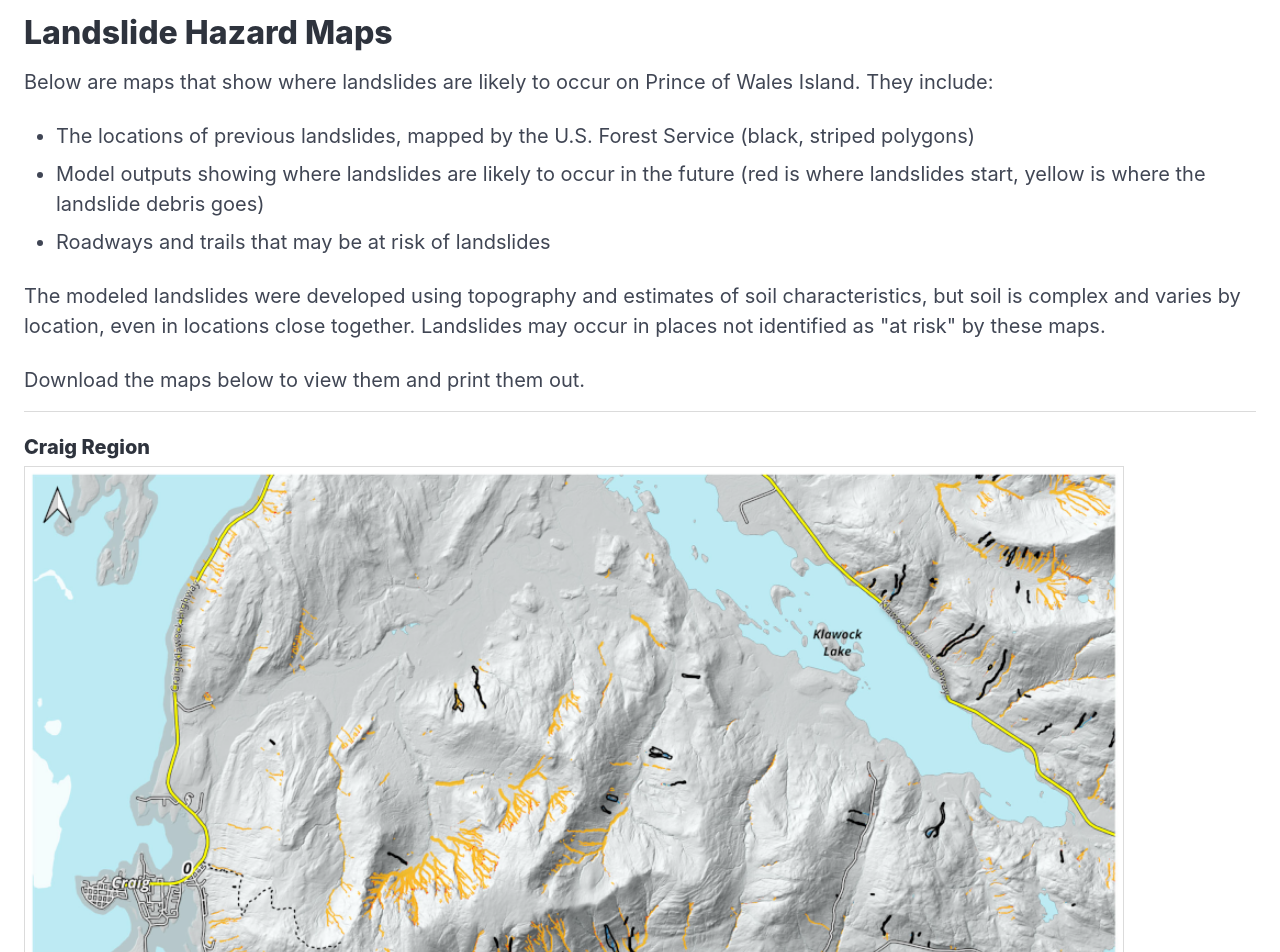
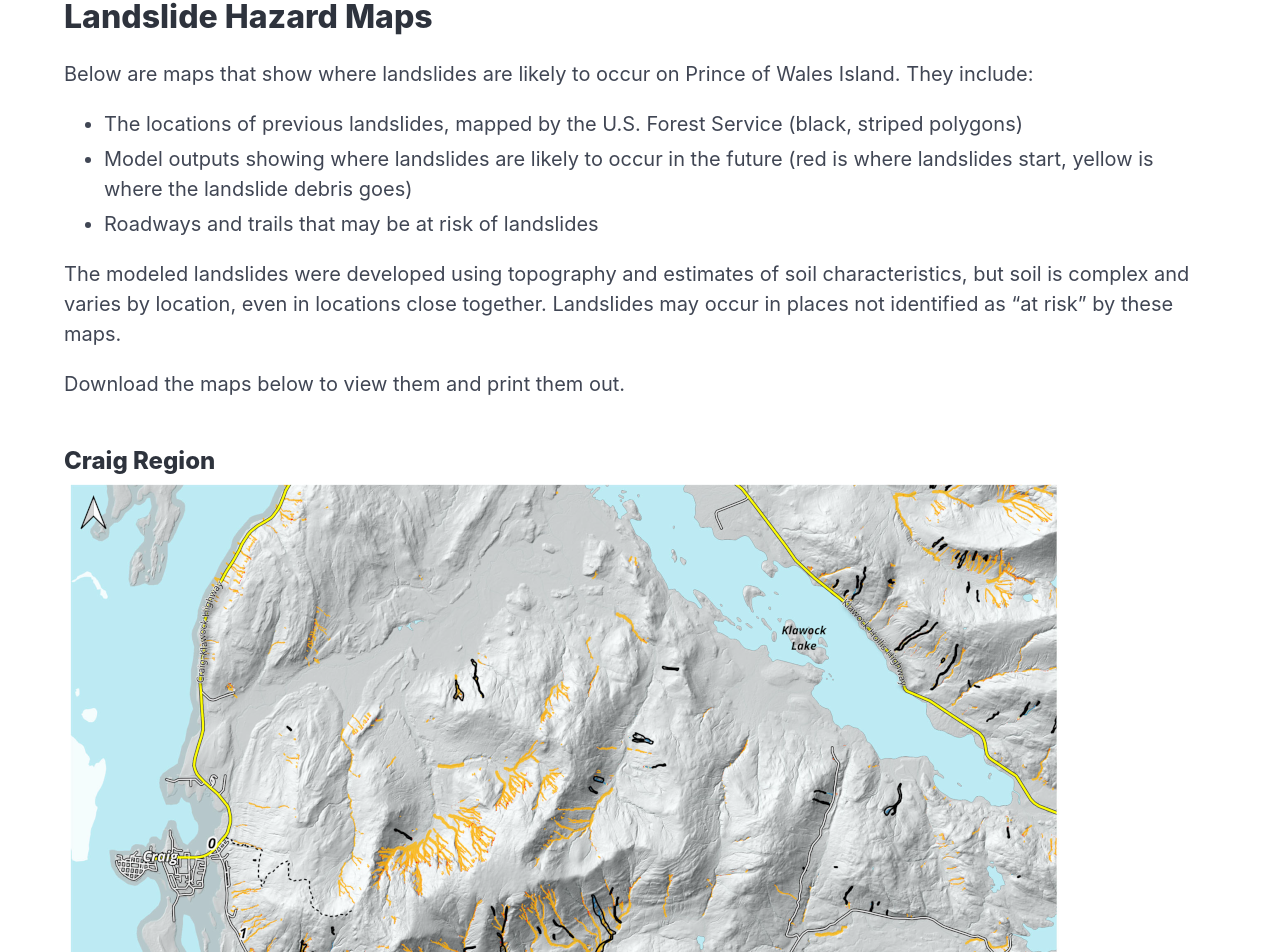
Before and after one commit to ua-snap/kuti, a Nuxt app: page /maps in a window 1280 px wide. Shown: the part 172-1124 px from the top of the page. Built offline with nearby package versions, Linux system fonts and the light colour scheme.

Commit message:
Remove styles + nitpick

```diff
--- a/components/Map.vue
+++ b/components/Map.vue
@@ -2,7 +2,11 @@
   <div class="is-flex">
     <main class="is-flex is-flex-direction-column is-flex-grow-1">
       <div class="mx-5 mt-4 mb-2">
-        <h1 class="title is-3 mb-2">Landslide Hazard Map</h1>
+        <h1 class="title is-3 mb-2">Interactive Landslide Hazard Map</h1>
+        <p>
+          You can also use the interactive map below to explore the same
+          information shown above.
+        </p>
         <p class="block is-size-5">
           <a
             href="https://s3.us-west-2.amazonaws.com/downloads.powlandslides.org/landslide-layers.zip"
--- a/components/Maps.vue
+++ b/components/Maps.vue
@@ -1,13 +1,12 @@
 <template>
-  <div class="is-flex">
-    <main class="is-flex is-flex-direction-column is-flex-grow-1">
-      <div class="mx-5 mt-4 mb-4">
-        <h1 class="title is-3 mb-4">Landslide Hazard Maps</h1>
-        <p class="block is-size-5">
-          Below are maps that show where landslides are likely to occur on
-          Prince of Wales Island. They include:
+  <main class="mb-6">
+    <h1 class="title is-3">Landslide Hazard Maps</h1>
+    <div class="content is-size-5">
+      <p>
+        Below are maps that show where landslides are likely to occur on Prince
+        of Wales Island. They include:
       </p>
-        <ul class="block is-size-5 map-legend-list">
+      <ul>
         <li>
           The locations of previous landslides, mapped by the U.S. Forest
           Service (black, striped polygons)
@@ -19,41 +18,28 @@
         </li>
         <li>Roadways and trails that may be at risk of landslides</li>
       </ul>
-        <p class="block is-size-5">
-          The modeled landslides were developed using topography and estimates
-          of soil characteristics, but soil is complex and varies by location,
-          even in locations close together. Landslides may occur in places not
-          identified as "at risk" by these maps.
+      <p>
+        The modeled landslides were developed using topography and estimates of
+        soil characteristics, but soil is complex and varies by location, even
+        in locations close together. Landslides may occur in places not
+        identified as &ldquo;at risk&rdquo; by these maps.
       </p>
-        <p class="block is-size-5">
-          Download the maps below to view them and print them out.
-        </p>
+      <p>Download the maps below to view them and print them out.</p>
     </div>
+  </main>
 
-      <div class="mx-5 mb-6">
-        <div
-          v-for="map in staticMaps"
-          :key="map.file"
-          class="static-map-block mb-6"
-        >
-          <h2 class="title is-5 mb-2">{{ map.title }}</h2>
+  <div v-for="map in staticMaps" :key="map.file" class="content is-size-5">
+    <h2 class="title is-4 mt-4 mb-1">{{ map.title }}</h2>
     <img
       :src="`/static_maps/${map.file}`"
       :alt="map.title"
       class="static-map-image"
     />
-          <div class="mt-2">
-            <a
-              :href="`/static_maps/${map.file}`"
-              :download="map.file"
-              class="button is-light is-small"
-            >
+    <p class="mt-2">
+      <a :href="`/static_maps/${map.file}`" :download="map.file">
         Download {{ map.title }}
       </a>
-          </div>
-        </div>
-      </div>
-    </main>
+    </p>
   </div>
 </template>
 
@@ -66,26 +52,4 @@ const staticMaps = [
 ];
 </script>
 
-<style lang="scss">
-.map-legend-list {
-  list-style: disc;
-  padding-left: 2rem;
-
-  li {
-    margin-bottom: 0.5rem;
-  }
-}
-
-.static-map-block {
-  border-top: 1px solid #dbdbdb;
-  padding-top: 1.5rem;
-}
-
-.static-map-image {
-  width: 100%;
-  max-width: 1100px;
-  height: auto;
-  display: block;
-  border: 1px solid #dbdbdb;
-}
-</style>
+<style lang="scss"></style>
--- a/pages/maps.vue
+++ b/pages/maps.vue
@@ -1,10 +1,12 @@
 <template>
-  <Maps />
-  <Map />
   <div class="container">
+    <Maps />
+    <div class="is-hidden-mobile">
+      <Map />
+    </div>
     <p>
-      Modeled Landslide Prone Areas not responsive to current or forecasted
-      rainfall
+      Modeled Landslide Prone Areas are do not integrate current or forecasted
+      rainfall.
     </p>
   </div>
 </template>
```
Lines whose indentation alone changed are shown as unchanged.
